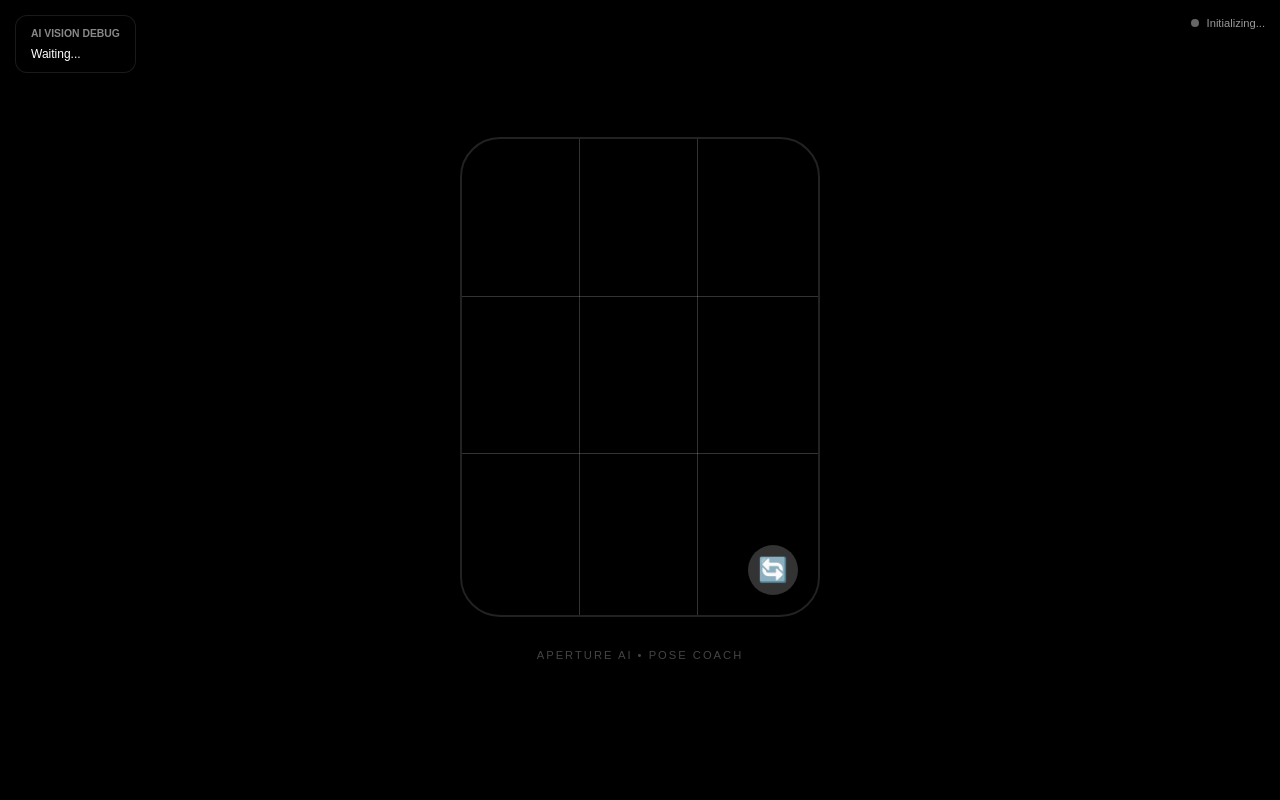
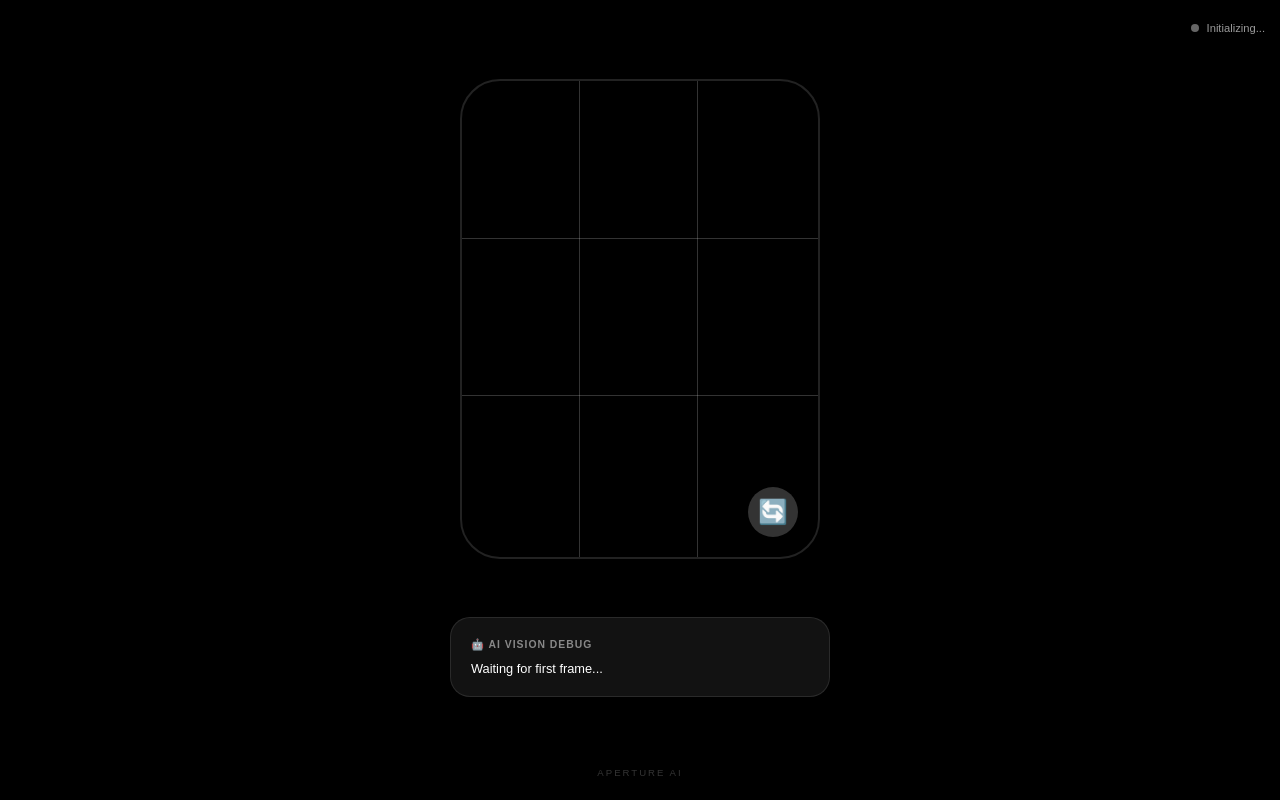
Before and after one commit to arliking13/aperture-ai, a Next.js app: page / in a window 1280 px wide. Built offline with nearby package versions, Linux system fonts and the light colour scheme; no server answers.

Commit message:
page update

```diff
--- a/src/app/page.tsx
+++ b/src/app/page.tsx
@@ -9,7 +9,7 @@ export default function PosingCoach() {
   const [advice, setAdvice] = useState<string | null>(null);
   const [showToast, setShowToast] = useState(false);
   const [status, setStatus] = useState("Initializing...");
-  const [debugInfo, setDebugInfo] = useState("Waiting..."); // NEW: Shows what AI sees
+  const [debugInfo, setDebugInfo] = useState("Waiting for first frame...");
   const [facingMode, setFacingMode] = useState<"user" | "environment">("environment");
 
   const startCamera = useCallback(async () => {
@@ -55,11 +55,9 @@ export default function PosingCoach() {
           const aiResponse = await analyzeFrame(imageData);
 
           console.log("📸 AI Response:", aiResponse);
-          setDebugInfo(aiResponse); // Show raw response
+          setDebugInfo(aiResponse);
 
-          // Parse AI response
           if (aiResponse.startsWith("HUMAN:")) {
-            // Human detected - extract the tip
             const tip = aiResponse.replace("HUMAN:", "").trim();
             setStatus("Human Detected!");
             setAdvice(tip);
@@ -69,12 +67,10 @@ export default function PosingCoach() {
               setStatus("Ready for Pose...");
             }, 5000);
           } else if (aiResponse.startsWith("OBJECT:")) {
-            // Object detected - show what it is
             const objectName = aiResponse.replace("OBJECT:", "").trim();
             setStatus(`Detected: ${objectName}`);
             setShowToast(false);
           } else {
-            // Empty or error
             setStatus("Ready for Pose...");
             setShowToast(false);
           }
@@ -96,17 +92,21 @@ export default function PosingCoach() {
       display: 'flex',
       flexDirection: 'column',
       alignItems: 'center',
-      justifyContent: 'center'
+      justifyContent: 'space-between',
+      padding: '20px 0'
     }}>
 
+      {/* TOP SECTION: Status + Notification */}
+      <div style={{ width: '100%', position: 'relative', flex: '0 0 auto' }}>
         {/* STATUS INDICATOR */}
         <div style={{
           position: 'absolute',
-        top: 15,
+          top: 0,
           right: 15,
           display: 'flex',
           alignItems: 'center',
-        gap: '8px'
+          gap: '8px',
+          zIndex: 50
         }}>
           <div style={{
             width: '8px',
@@ -118,44 +118,26 @@ export default function PosingCoach() {
           <span style={{ color: '#fff', fontSize: '0.7rem', opacity: 0.6 }}>{status}</span>
         </div>
 
-      {/* DEBUG PANEL - Shows what AI actually sees */}
-      <div style={{
-        position: 'absolute',
-        top: 15,
-        left: 15,
-        background: 'rgba(0,0,0,0.7)',
-        padding: '10px 15px',
-        borderRadius: '12px',
-        maxWidth: '250px',
-        backdropFilter: 'blur(10px)',
-        border: '1px solid rgba(255,255,255,0.1)'
-      }}>
-        <p style={{ margin: 0, fontSize: '0.65rem', color: '#888', fontWeight: 'bold' }}>AI VISION DEBUG</p>
-        <p style={{ margin: '5px 0 0', fontSize: '0.75rem', color: '#fff', lineHeight: '1.3' }}>{debugInfo}</p>
-      </div>
-
         {/* COACHING NOTIFICATION */}
         {showToast && advice && (
           <div style={{
-          position: 'absolute',
-          top: 90,
-          left: '50%',
-          transform: 'translateX(-50%)',
+            margin: '0 auto',
+            marginTop: '10px',
             width: '90%',
             maxWidth: '380px',
             background: '#fff',
-          padding: '20px',
-          borderRadius: '24px',
-          boxShadow: '0 15px 40px rgba(0,0,0,0.8)',
-          zIndex: 100,
-          borderLeft: '8px solid #0070f3'
+            padding: '18px',
+            borderRadius: '20px',
+            boxShadow: '0 10px 30px rgba(0,0,0,0.6)',
+            borderLeft: '6px solid #0070f3'
           }}>
-          <p style={{ margin: 0, fontSize: '0.8rem', fontWeight: 'bold', color: '#0070f3' }}>POSE COACH</p>
-          <p style={{ margin: '5px 0 0', fontSize: '1rem', color: '#000', lineHeight: '1.4' }}>{advice}</p>
+            <p style={{ margin: 0, fontSize: '0.75rem', fontWeight: 'bold', color: '#0070f3' }}>POSE COACH</p>
+            <p style={{ margin: '5px 0 0', fontSize: '0.95rem', color: '#000', lineHeight: '1.3' }}>{advice}</p>
           </div>
         )}
+      </div>
 
-      {/* CAMERA VIEWFINDER */}
+      {/* MIDDLE SECTION: Camera Viewfinder */}
       <div style={{
         width: '85%',
         maxWidth: '360px',
@@ -163,7 +145,8 @@ export default function PosingCoach() {
         position: 'relative',
         borderRadius: '40px',
         overflow: 'hidden',
-        border: '2px solid #222'
+        border: '2px solid #222',
+        flex: '0 0 auto'
       }}>
         <video
           ref={videoRef}
@@ -211,8 +194,54 @@ export default function PosingCoach() {
         </div>
       </div>
 
-      <p style={{ marginTop: '30px', color: '#444', fontSize: '0.7rem', letterSpacing: '2px' }}>
-        APERTURE AI • POSE COACH
+      {/* BOTTOM SECTION: Debug Panel */}
+      <div style={{
+        width: '90%',
+        maxWidth: '380px',
+        background: 'rgba(20,20,20,0.95)',
+        padding: '15px 20px',
+        borderRadius: '20px',
+        border: '1px solid rgba(255,255,255,0.1)',
+        backdropFilter: 'blur(10px)',
+        height: '80px', // Fixed height
+        display: 'flex',
+        flexDirection: 'column',
+        justifyContent: 'center',
+        flex: '0 0 auto'
+      }}>
+        <p style={{
+          margin: 0,
+          fontSize: '0.65rem',
+          color: '#888',
+          fontWeight: 'bold',
+          letterSpacing: '1px'
+        }}>
+          🤖 AI VISION DEBUG
+        </p>
+        <p style={{
+          margin: '8px 0 0',
+          fontSize: '0.8rem',
+          color: '#fff',
+          lineHeight: '1.3',
+          wordBreak: 'break-word',
+          overflow: 'hidden',
+          textOverflow: 'ellipsis',
+          display: '-webkit-box',
+          WebkitLineClamp: 2,
+          WebkitBoxOrient: 'vertical'
+        }}>
+          {debugInfo}
+        </p>
+      </div>
+
+      {/* BRANDING (optional - remove if too crowded) */}
+      <p style={{
+        color: '#333',
+        fontSize: '0.6rem',
+        letterSpacing: '2px',
+        margin: '10px 0 0'
+      }}>
+        APERTURE AI
       </p>
     </main>
   );
```
Lines whose indentation alone changed are shown as unchanged.
